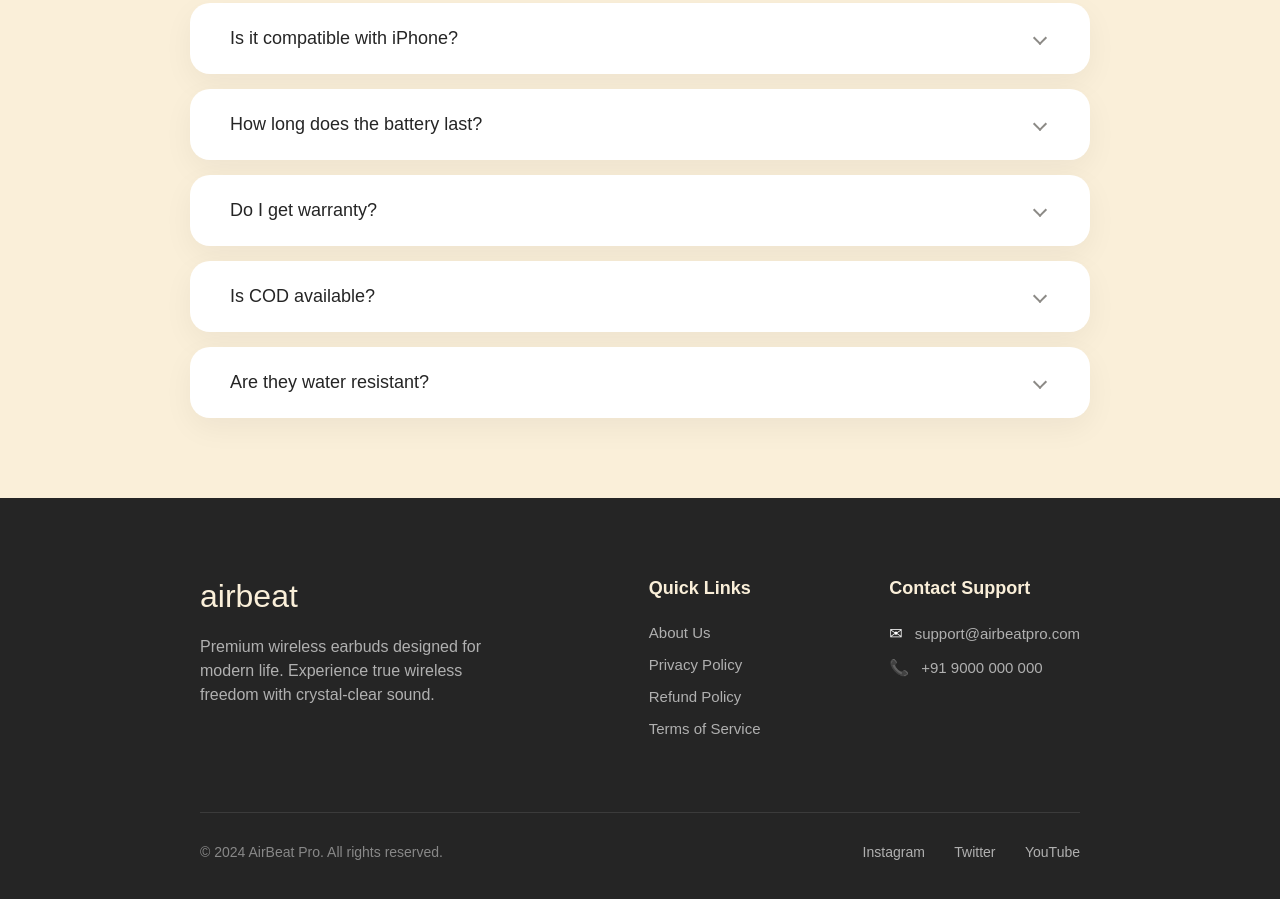
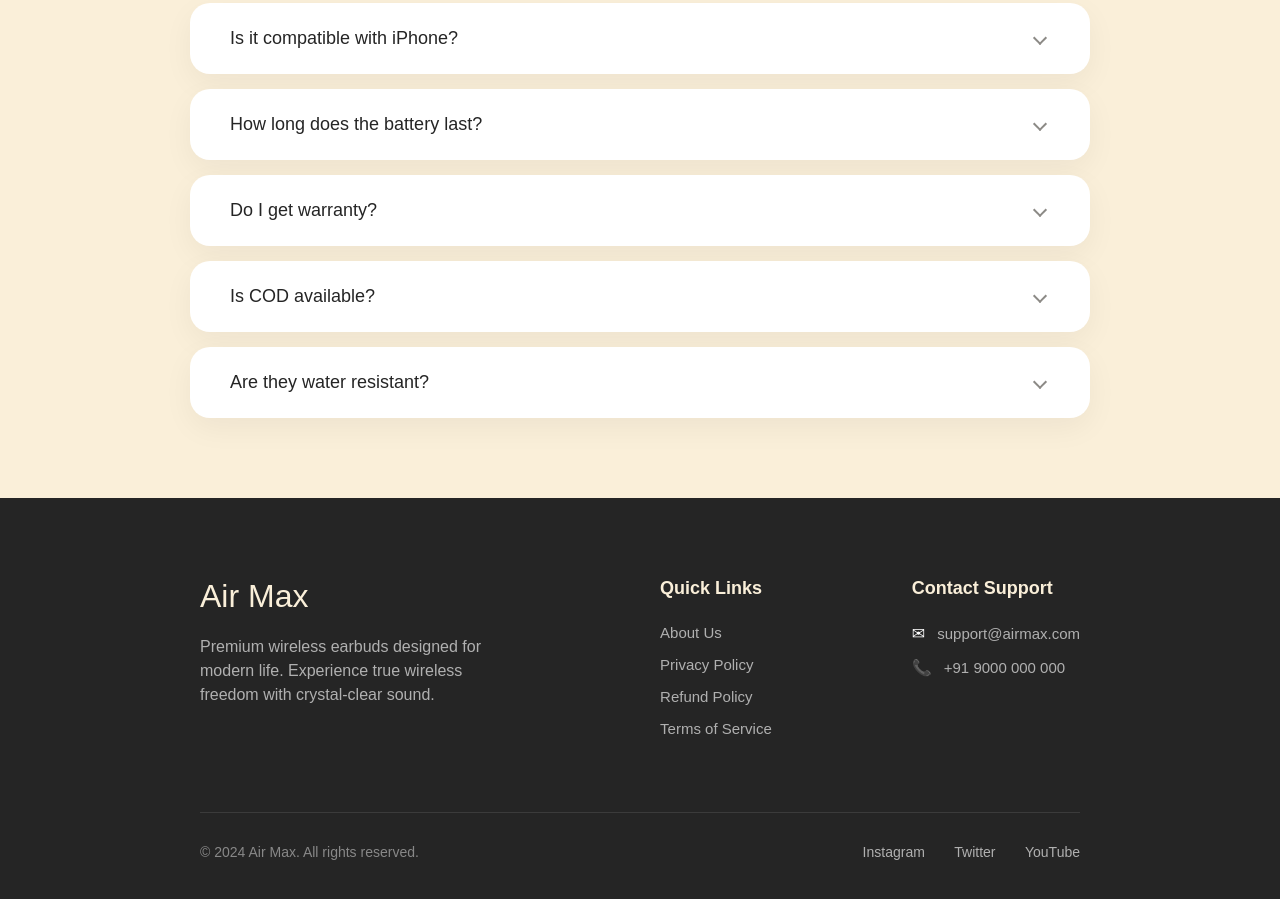
Before and after one commit to Rishipal843/headphone_landingpage, a plain HTML site: page index.html in a window 1280 px wide. Shown: the part 5453-6352 px from the top of the page. Drawn offline with nearby package versions, Linux system fonts and the light colour scheme.

Commit message:
Update index.html

```diff
--- a/index.html
+++ b/index.html
@@ -438,7 +438,7 @@
 <footer class="site-footer">
     <div class="footer-top">
         <div class="footer-col brand-col">
-            <h2 class="footer-logo">airbeat</h2>
+            <h2 class="footer-logo">Air Max</h2>
             <p class="brand-desc">
                 Premium wireless earbuds designed for modern life. Experience true wireless freedom with crystal-clear sound.
             </p>
@@ -459,7 +459,7 @@
             <ul class="footer-contact">
                 <li>
                     <span class="contact-icon">✉</span>
-                    <a href="mailto:support@airbeatpro.com">support@airbeatpro.com</a>
+                    <a href="mailto:support@airbeatpro.com">support@airmax.com</a>
                 </li>
                 <li>
                     <span class="contact-icon">📞</span>
@@ -470,7 +470,7 @@
     </div>
 
     <div class="footer-bottom">
-        <p class="copyright">© 2024 AirBeat Pro. All rights reserved.</p>
+        <p class="copyright">© 2024 Air Max. All rights reserved.</p>
         <div class="social-links">
             <a href="#">Instagram</a>
             <a href="#">Twitter</a>
```
